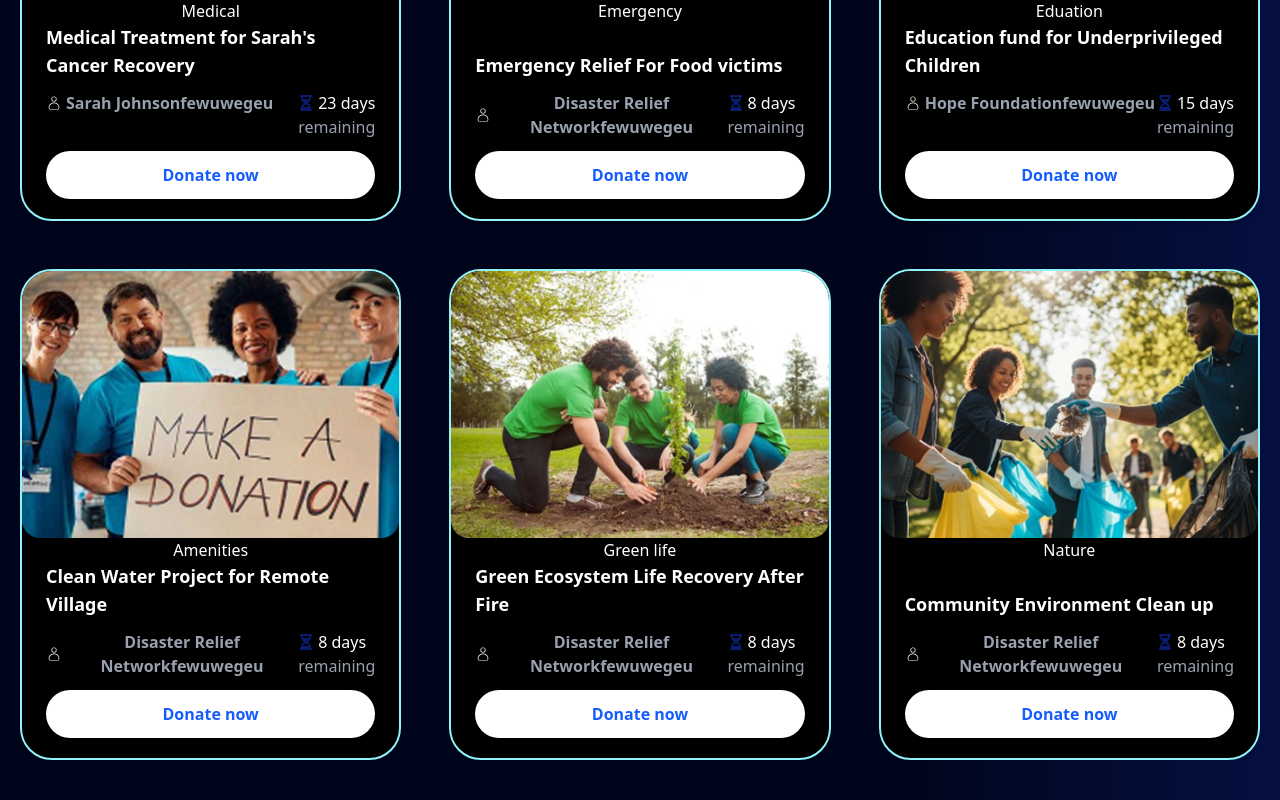
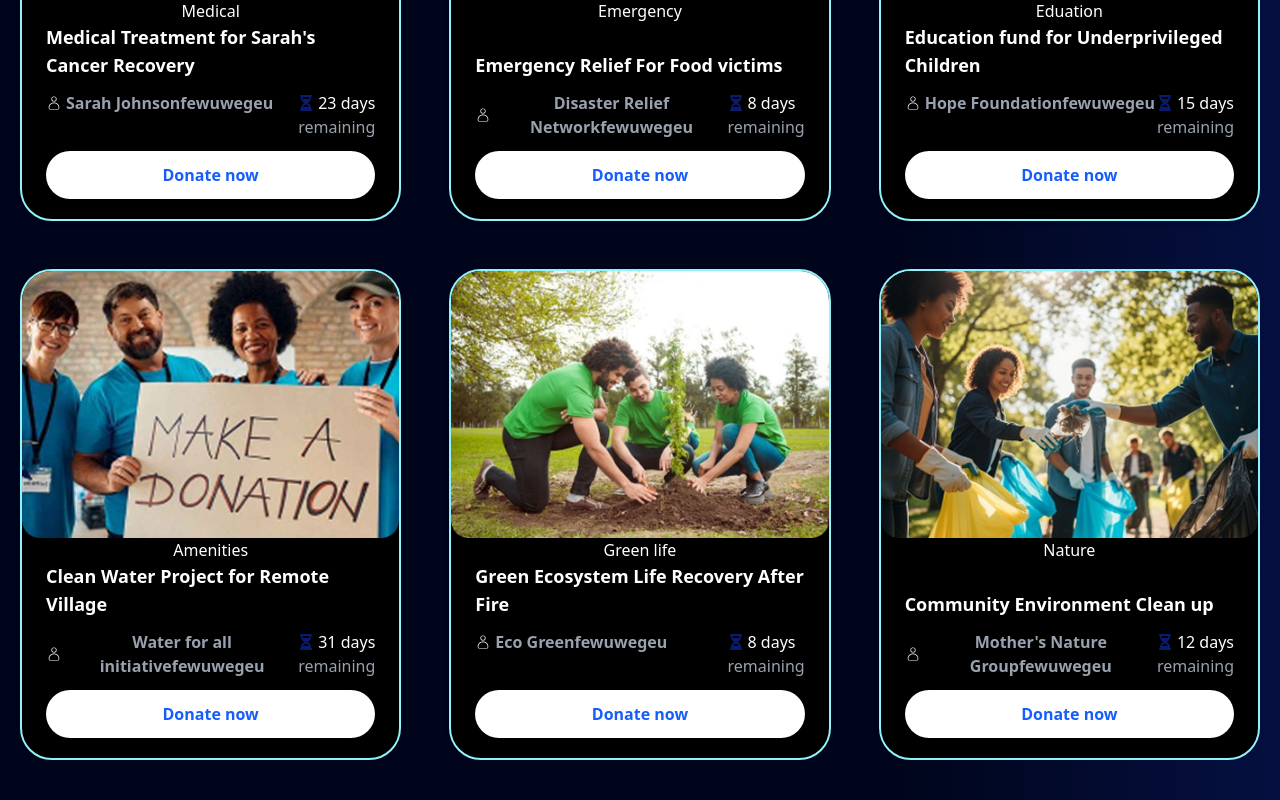
Before and after one commit to ZyraOrg/Zyra, a React (Vite) app in the folder frontend/: page / in a window 1280 px wide. Shown: the part 1967-2767 px from the top of the page. Built offline with nearby package versions, Linux system fonts and the light colour scheme.

Commit message:
update strings in constants

```diff
--- a/frontend/src/components/ExploreSection/constants.jsx
+++ b/frontend/src/components/ExploreSection/constants.jsx
@@ -44,9 +44,9 @@ export const Card = [
     imageText: "Amenities",
     title: "Clean Water Project for Remote Village",
     icon1: <CiUser />,
-    name: "Disaster Relief Network",
+    name: "Water for all initiative",
     Icon2: <FaHourglassHalf />,
-    time: "8 days",
+    time: "31 days",
     timeText: "remaining",
     buttonText: "Donate now",
   },
@@ -56,7 +56,7 @@ export const Card = [
     imageText: "Green life",
     title: "Green Ecosystem Life Recovery After Fire",
     icon1: <CiUser />,
-    name: "Disaster Relief Network",
+    name: "Eco Green",
     Icon2: <FaHourglassHalf />,
     time: "8 days",
     timeText: "remaining",
@@ -68,9 +68,9 @@ export const Card = [
     imageText: "Nature",
     title: "Community Environment Clean up",
     icon1: <CiUser />,
-    name: "Disaster Relief Network",
+    name: "Mother's Nature Group",
     Icon2: <FaHourglassHalf />,
-    time: "8 days",
+    time: "12 days",
     timeText: "remaining",
     buttonText: "Donate now",
   },
```
